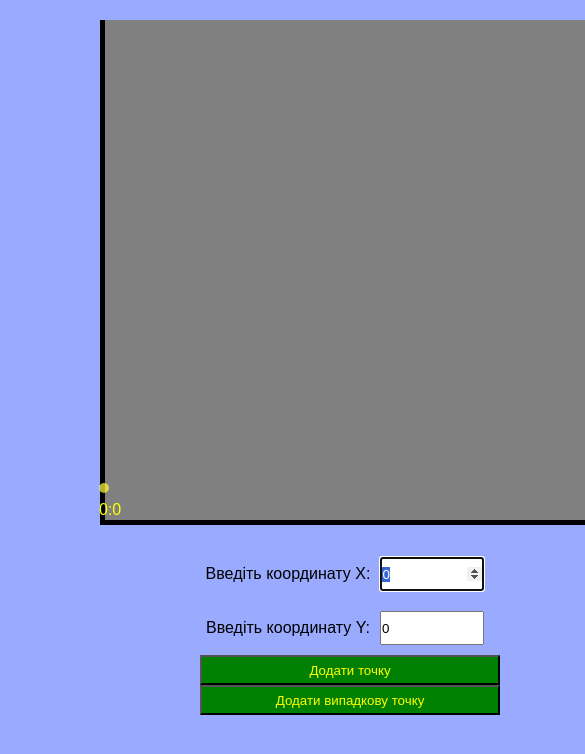
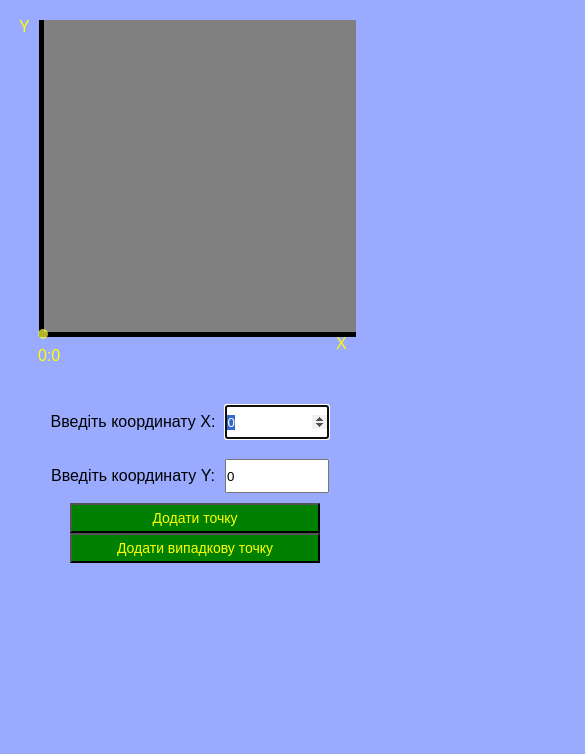
Before and after one commit to SayagainAndAgain/Simple-graph, a plain HTML site: page index.html in a window 390 px wide. Shown: the whole page, 585 px wide, since content can reach past the window. Drawn offline with Linux system fonts and the light colour scheme.

Commit message:
partly responsive gesign

```diff
--- a/style.css
+++ b/style.css
@@ -6,15 +6,15 @@
 body{
 	background-color: #99aaff;
 }
+
 canvas{
-	/*margin-top: 20px;*/
 	margin-bottom: 0px;
 	background-color: grey;
 	border-left: 5px solid black;
 	border-bottom: 5px solid black;
 }
 button{
-	width: 300px;
+	width: 80%;
 	height: 30px;
 	background-color: green;
 	color:yellow;
@@ -27,21 +27,28 @@ input{
 p{
 	text-align: center;
 }
-
+canvas{
+	width: 100%;
+}
 .main{
-	position: absolute;
-	left:0px;
-	top: 0px;
-	width:500px;
-	margin-left: 100px;
-	margin-top: 20px;
+	width: 70%;
+    margin: 0 auto;
+    margin-top: 20px;
+}
+.canvas{
 	float: left;
+	width: 65%;
+}
+.canvas2{
+	width:100%;
 }
 .graph{
-	position: absolute;
+	position: relative;
+	display: inline-block;
+	width: 100%;
 	left:0px;
-	top:475px;
-	margin: 0px;
+	top:0px;
+	margin: 0px auto;
 	padding-top: 0px;
 }
 
@@ -62,3 +69,38 @@ p{
 	background-color: rgba(255,255,55,0.7);
 	border-radius: 100%;
 }
+.data{
+	float: right;
+	width: 33%;
+	margin: 0 auto;
+}
+
+
+@media (max-width: 1400px)  {
+	.main{
+		width: 86%;
+	}
+}
+@media (max-width: 1000px)  {
+	button{
+		font-size: 11px;
+	}
+	.main{
+		width: 96%;
+	}
+}
+@media (max-width: 700px)  {
+	.data{
+		float: none;
+		width: 100%;
+	}
+	.canvas{
+		width: 100%;
+	}
+	.main{
+		width: 80%;
+	}
+	button{
+		font-size: 14px;
+	}
+}
```
